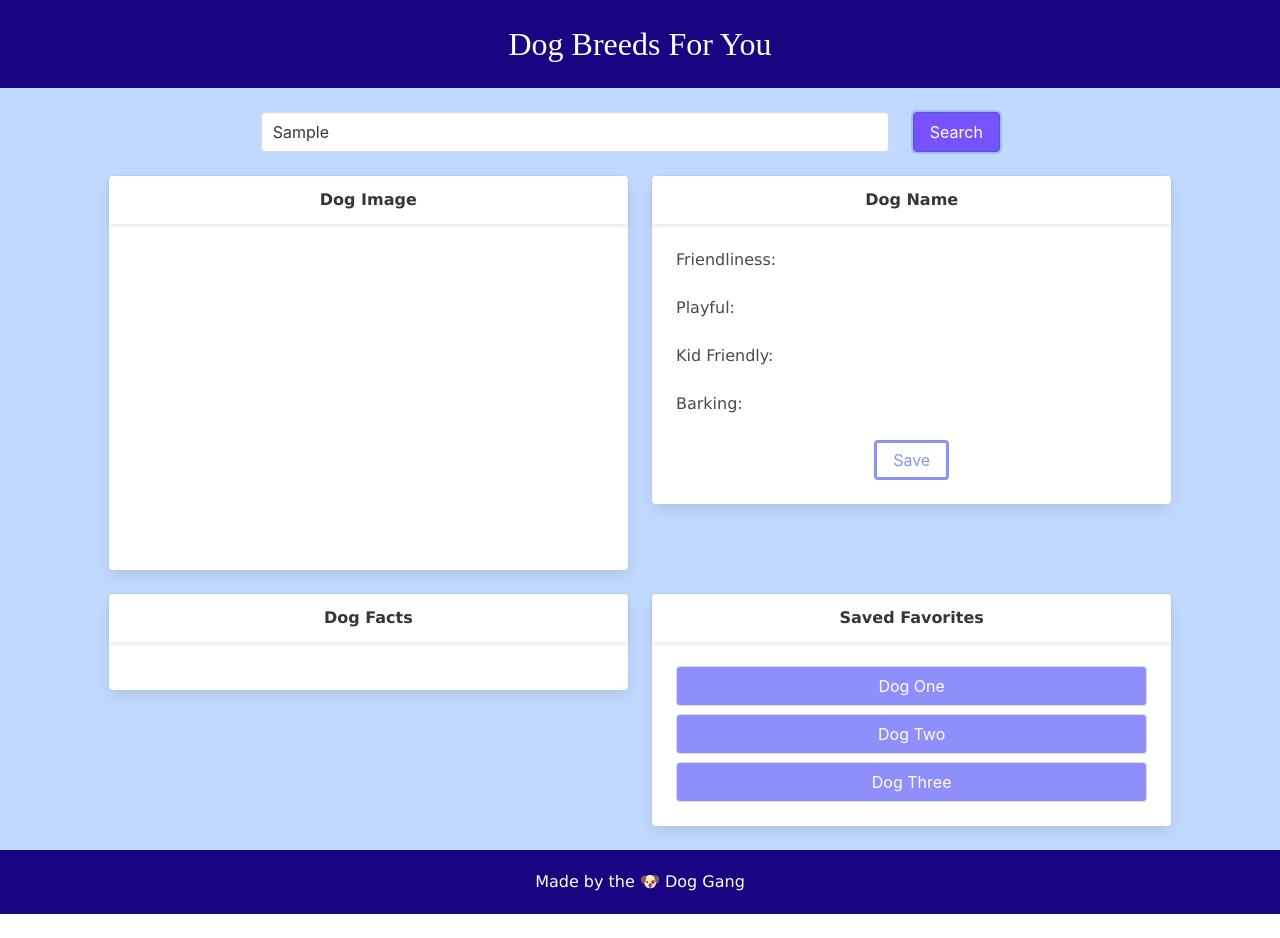
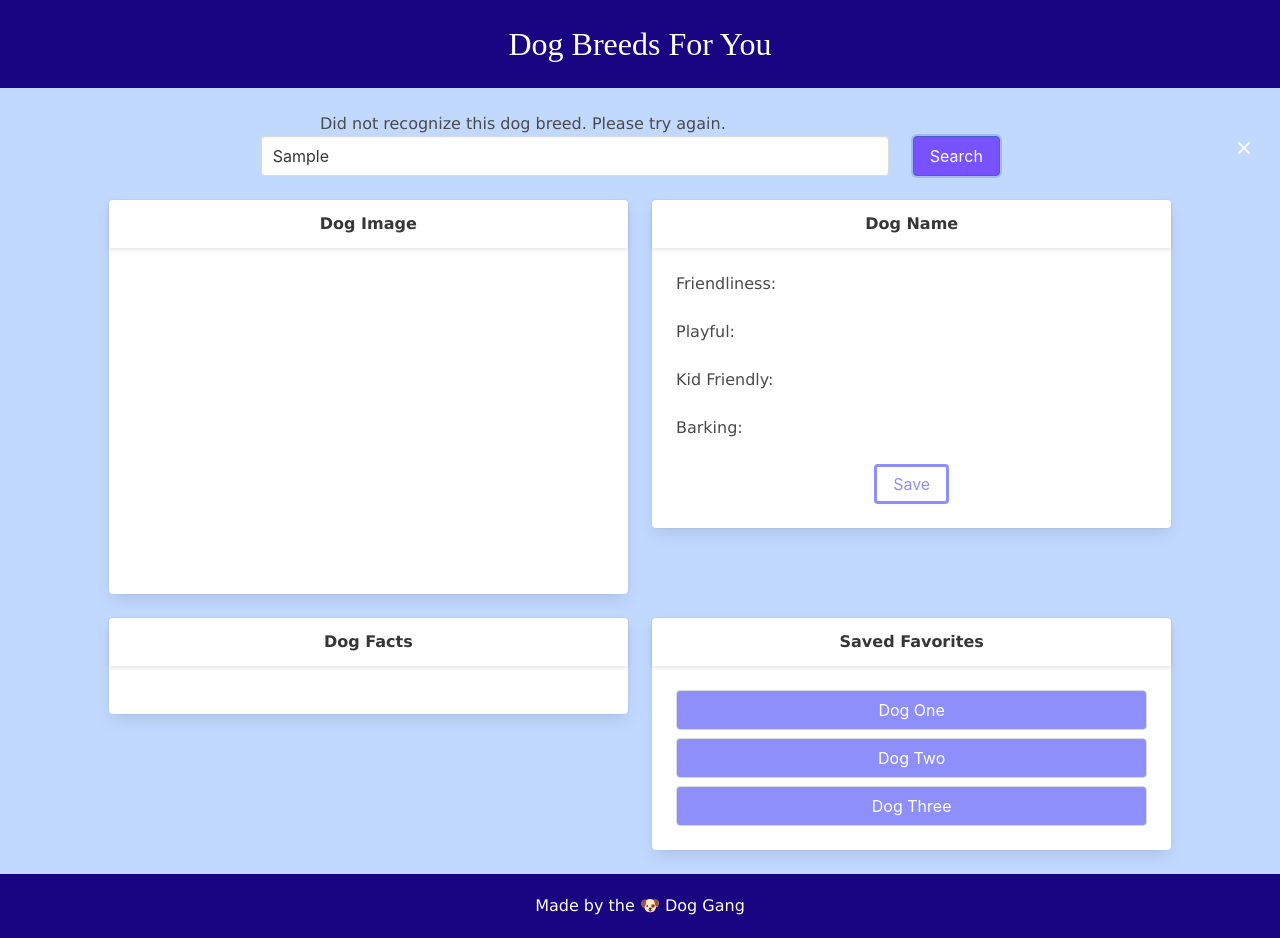
Before and after one commit to Lychnian/dog-breeds-for-you, a plain HTML site: page index.html in a window 1280 px wide. Both pictures are taken after typing "Sample" into the empty fields and a click on the button "Search". Before the commit the page ends 914 px from the top, so only its background shows below. Drawn offline with nearby package versions, Linux system fonts and the light colour scheme; no server answers; a web font is replaced by a local one.

Commit message:
work on modal

```diff
--- a/assets/css/style.css
+++ b/assets/css/style.css
@@ -77,3 +77,11 @@ header {
     color: white;
     border: solid var(--light);
 }
+
+#rel {
+  position: relative;
+}
+
+#modalButton {
+  position: absolute;
+}
--- a/assets/js/script.js
+++ b/assets/js/script.js
@@ -3,6 +3,8 @@ var breeds = [];
 var searcherButton = document.getElementById("searchButton");
 var saveButton =document.getElementById("saveButton")
 var favButtons = $("#favButtons")
+var errorModal = $(".modal")
+var modalButton = $("#modalButton")
 var original = $("#dogImageBox").html();
 
 if(localStorage.getItem("breeds")){
@@ -22,11 +24,15 @@ function getBreed(dogBreed) {
         },
         error: function ajaxError(jqXHR) {
             console.error('Error: ', jqXHR.responseText);
+            errorModal.attr("class", "is-active")
         }
     });
 }
 
 function handleStats(result) {
+  if(result.length < 1){
+    errorModal.attr("class", "is-active")
+  }
 
   document.getElementById("name").textContent = result[0].name;
   document.getElementById("friendly").textContent = "Friendliness: " + result[0].good_with_strangers;
@@ -100,3 +106,7 @@ favButtons.on("click", ".button", function(){
   breed = this.textContent;
   getBreed(breed);
 })
+
+modalButton.on("click", function(){
+  errorModal.attr("class", "is-hidden")
+})
--- a/index.html
+++ b/index.html
@@ -18,6 +18,14 @@
         <header class="block">
             <h1 class="has-text-centered">Dog Breeds For You</h1>
         </header>
+
+        <div id="rel" class="modal">
+            <!-- <div class="modal-background"></div> -->
+            <div class="modal-content">
+              <p>Did not recognize this dog breed. Please try again.</p>
+            </div>
+            <button id="modalButton" class="modal-close is-large" aria-label="close"></button>
+        </div>
 
         <!-- Division for the search input box and search button-->
         <div class="block columns is-mobile">
```
